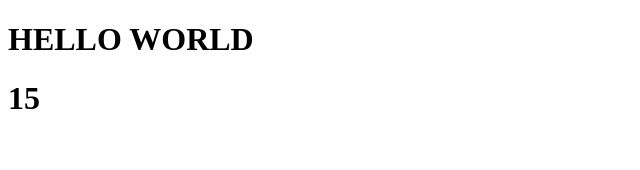
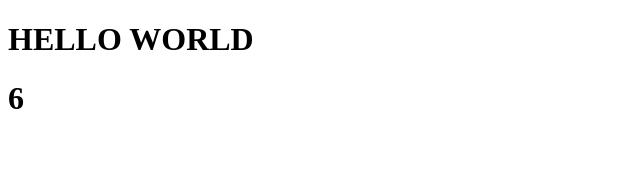
Before and after one commit to Baku305/react-exercises, a React (Create React App) app in the folder react-exercises/: page / in a window 1280 px wide. Shown: the top 170 px of the page, without its empty margins (0-640 px from the left). Built offline with nearby package versions, Linux system fonts and the light colour scheme.

Commit message:
feat/ set default value of a prop in Sum component

```diff
--- a/react-exercises/src/Sum.jsx
+++ b/react-exercises/src/Sum.jsx
@@ -1,5 +1,5 @@
-export function Sum(props){
- const res = props.numbers.reduce((previus, current) => previus + current)
+export function Sum({numbers = [1,2,3]}){
+ const res = numbers.reduce((previus, current) => previus + current)
  return (
   <h1>{res}</h1>
  )
--- a/react-exercises/src/app.jsx
+++ b/react-exercises/src/app.jsx
@@ -21,7 +21,7 @@ export class App extends React.Component {
     return (
       <>
         <Welcome />
-								<Sum numbers = {[1,2,3,4,5]}/>
+								<Sum/>
       </>
     );
   }
```
